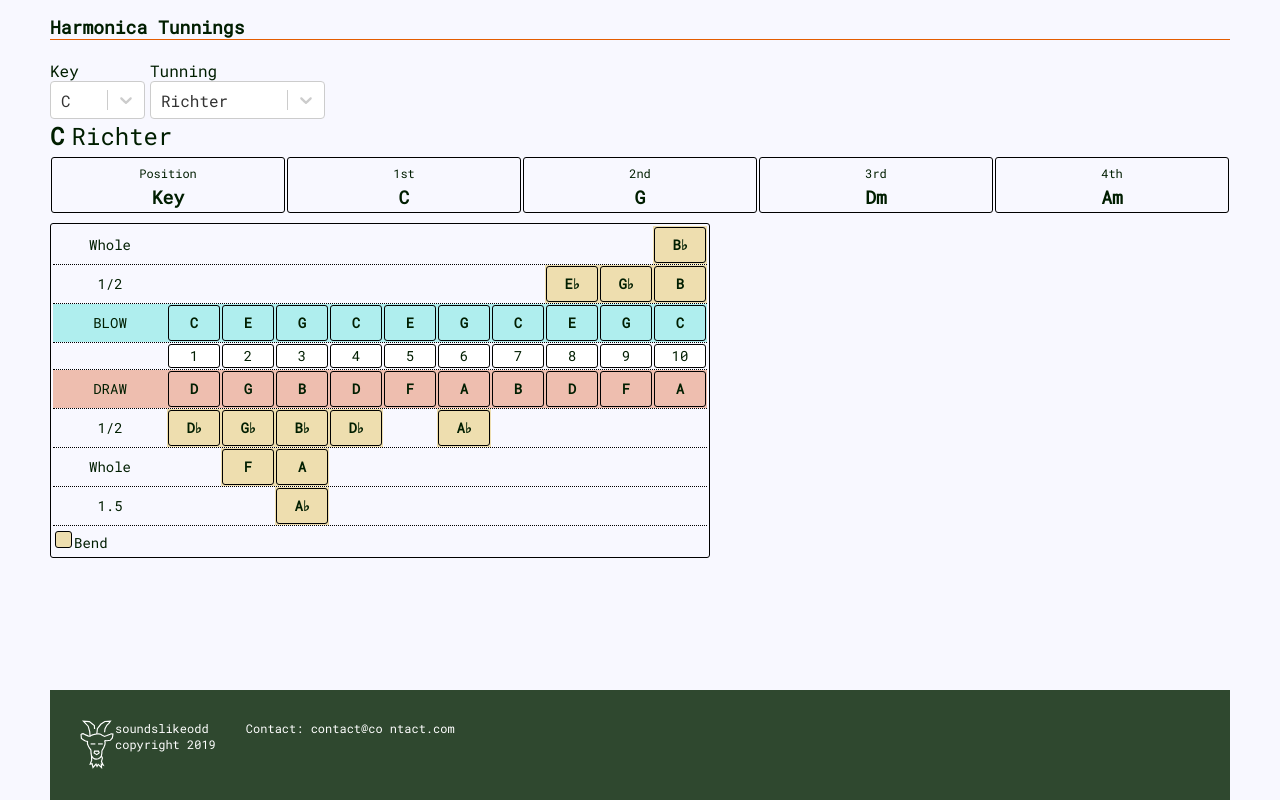
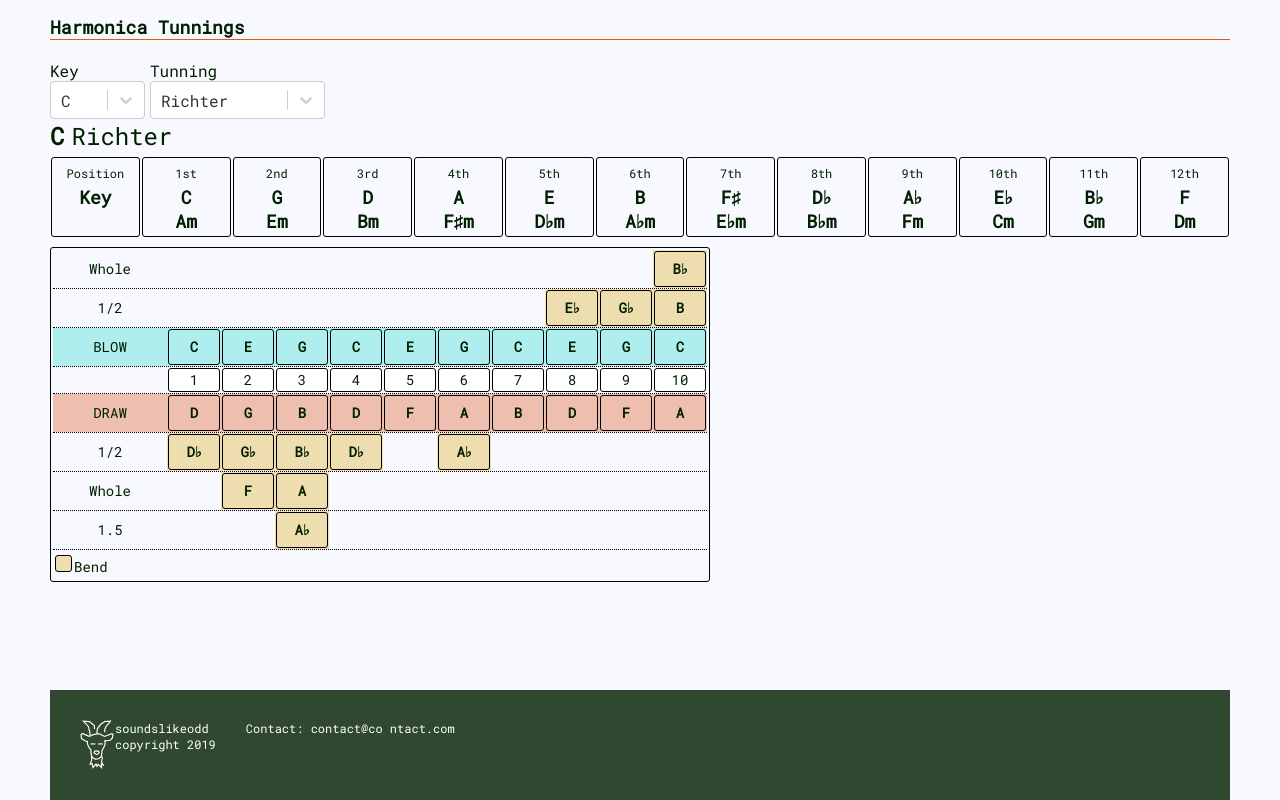
Before and after one commit to soundslikeodd/harmonica-tunning, a React app: page / in a window 1280 px wide. Built offline with nearby package versions, Linux system fonts and the light colour scheme.

Commit message:
corrected positions

```diff
--- a/src/App.jsx
+++ b/src/App.jsx
@@ -4,7 +4,7 @@ import Description from './Description';
 import Positions from './Positions';
 import Tunning from './Tunning';
 import {
-  ALL_NOTES, TUNNING_TO_GENERATOR, TUNNING_TO_POSITIONS, labelizeNote,
+  ALL_NOTES, TUNNING_TO_GENERATOR, TUNNING_TO_POSITIONS, TUNNING_TO_POSITIONS_MINOR, labelizeNote,
 } from './tunningGenerator';
 import './app.scss';
 
@@ -57,6 +57,11 @@ class App extends Component {
             />
             <Positions
               positions={TUNNING_TO_POSITIONS[selectedTunning.value](selectedKey.value)}
+              minorPositions={
+                TUNNING_TO_POSITIONS_MINOR[selectedTunning.value]
+                  ? TUNNING_TO_POSITIONS_MINOR[selectedTunning.value](selectedKey.value)
+                  : [null, null, null, null]
+              }
             />
             <Tunning
               musicKey={selectedKey.value}
--- a/src/Positions.jsx
+++ b/src/Positions.jsx
@@ -9,6 +9,7 @@ class Positions extends PureComponent {
   render() {
     const {
       positions,
+      minorPositions,
     } = this.props;
     return (
       <section className="pstn">
@@ -33,6 +34,9 @@ class Positions extends PureComponent {
             <div className="pstn--tbl-n">
               {labelizeNote(n)}
             </div>
+            <div className="pstn--tbl-n">
+              {labelizeNote(minorPositions[i])}
+            </div>
           </div>
         ))}
       </section>
@@ -42,6 +46,7 @@ class Positions extends PureComponent {
 
 Positions.propTypes = {
   positions: PropTypes.arrayOf(PropTypes.string).isRequired,
+  minorPositions: PropTypes.arrayOf(PropTypes.string).isRequired,
 };
 
 export default Positions;
--- a/src/tunningGenerator.js
+++ b/src/tunningGenerator.js
@@ -36,7 +36,8 @@ const augment = (tunning, key, notes) => Object.keys(tunning).reduce(
 
 const RICHTER_POSITION_ORDER = ['c', 'g', 'd', 'a', 'e', 'b', 'f#', 'db', 'ab', 'eb', 'bb', 'f'];
 
-const richterPositions = root => [0, 1, 2, 3].map((v, i) => `${circularGet(root, i, RICHTER_POSITION_ORDER)}${i >= 2 ? 'm' : ''}`);
+const richterPositions = root => new Array(12).fill(null).map((v, i) => i).map((v, i) => `${circularGet(root, i, RICHTER_POSITION_ORDER)}`);
+const richterPositionsMinor = root => new Array(12).fill(null).map((v, i) => i).map((v, i) => `${circularGet(circularGet(root, 3, RICHTER_POSITION_ORDER), i, RICHTER_POSITION_ORDER)}m`);
 const harmonicMinorPositions = root => [0, 1, 2, 3].map((v, i) => `${circularGet(root, i, RICHTER_POSITION_ORDER)}${i >= 3 || i <= 0 ? 'm' : ''}`);
 const naturalMinorPositions = root => [0, 1, 2, 3].map((v, i) => `${circularGet(root, i, RICHTER_POSITION_ORDER)}${i <= 1 ? 'm' : ''}`);
 
@@ -49,15 +50,13 @@ const TUNNING_TO_POSITIONS = {
   'Harmonic Minor': harmonicMinorPositions,
 };
 
-/* eslint-disable-next-line no-unused-vars */
-const EMPTY_TUNNING = {
-  halfBlowBend: new Array(10).fill(null),
-  wholeBlowBend: new Array(10).fill(null),
-  blow: new Array(10).fill(null),
-  draw: new Array(10).fill(null),
-  halfDrawBend: new Array(10).fill(null),
-  wholeDrawBend: new Array(10).fill(null),
-  wholeHalfDrawBend: new Array(10).fill(null),
+const TUNNING_TO_POSITIONS_MINOR = {
+  Richter: richterPositionsMinor,
+  'Paddy Richter': richterPositionsMinor,
+  Country: richterPositionsMinor,
+  'Melody Maker': richterPositionsMinor,
+  'Natural Minor': null,
+  'Harmonic Minor': null,
 };
 
 const richterGenerator = key => augment(
@@ -159,5 +158,6 @@ export {
   ALL_NOTES,
   TUNNING_TO_GENERATOR,
   TUNNING_TO_POSITIONS,
+  TUNNING_TO_POSITIONS_MINOR,
   labelizeNote,
 };
```
